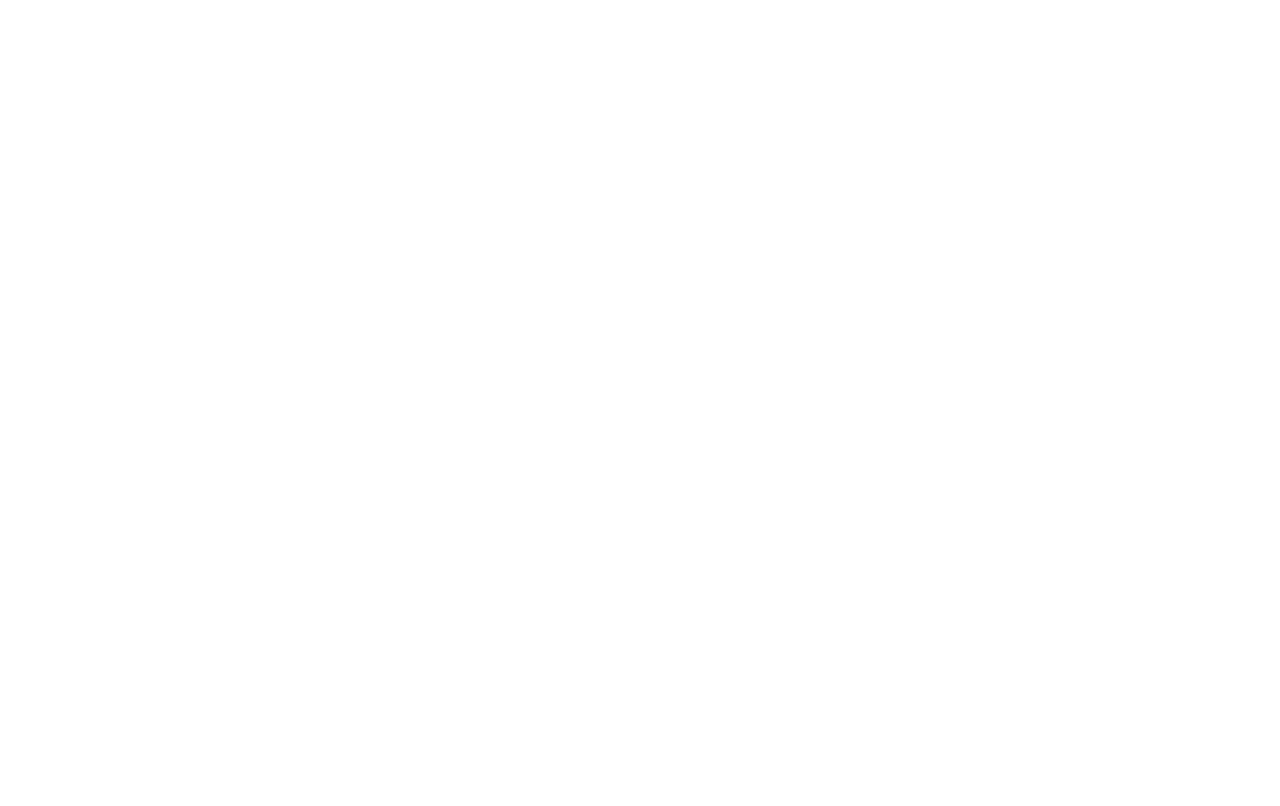
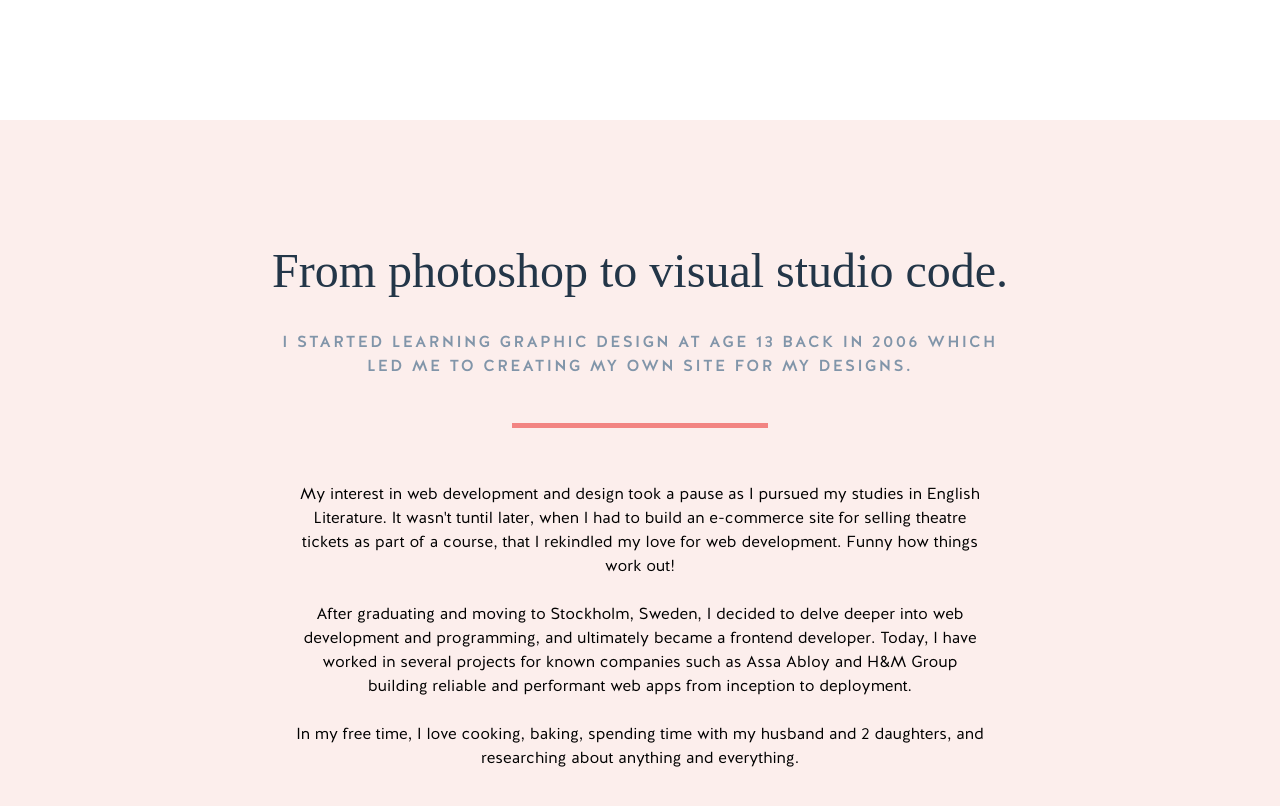
Before and after one commit to dila1001/portfolio, a Next.js app: page / in a window 1280 px wide. Shown: the part 680-1486 px from the top of the page. Before the commit the page ends 800 px from the top, so only its background shows below. Built offline with nearby package versions, Linux system fonts and the light colour scheme; a web font is replaced by a local one.

Commit message:
feat: add about me section

```diff
--- /dev/null
+++ b/app/components/modules/home/About.tsx
@@ -0,0 +1,42 @@
+const About = () => {
+  return (
+    <div className="bg-pink-light h-screen flex items-center justify-center">
+      <div className="flex flex-col items-center w-[775px] text-center">
+        <div className="font-caslon text-[48px] text-blue-black leading-none mb-[35px]">
+          From photoshop to visual studio code.
+        </div>
+        <div className="font-halisMedium text-[16px] text-blue-gray uppercase tracking-wider px-2 mb-[45px]">
+          I started learning graphic design at age 13 back in 2006 which led me
+          to creating my own site for my designs.
+        </div>
+        <div className="bg-coral h-[5px] w-[256px] mb-[54px]"></div>
+        <div className="px-10">
+          <p>
+            My interest in web development and design took a pause as I pursued
+            my studies in English Literature. It wasn&apos;t tuntil later, when
+            I had to build an e-commerce site for selling theatre tickets as
+            part of a course, that I rekindled my love for web development.
+            Funny how things work out!
+          </p>
+          <br />
+          <p>
+            After graduating and moving to Stockholm, Sweden, I decided to delve
+            deeper into web development and programming, and ultimately became a
+            frontend developer. Today, I have worked in several projects for
+            known companies such as Assa Abloy and H&M Group building reliable
+            and performant web apps from inception to deployment.
+          </p>
+          <br />
+          <p>
+            In my free time, I love cooking, baking, spending time with my
+            husband and 2 daughters, and researching about anything and
+            everything.
+          </p>
+          <br />
+        </div>
+      </div>
+    </div>
+  );
+};
+
+export default About;
--- a/app/page.tsx
+++ b/app/page.tsx
@@ -3,11 +3,13 @@
 import Posts from "./components/modules/blog/Posts";
 import { Button } from "@ui/Button";
 import Hero from "./components/modules/home/Hero";
+import About from "./components/modules/home/About";
 
 export default function Home() {
   return (
     <main className="mx-auto">
       <Hero />
+      <About />
     </main>
   );
 }
--- a/tailwind.config.ts
+++ b/tailwind.config.ts
@@ -28,7 +28,7 @@
         "blue-black": "#233648",
         "blue-gray": "#8195A9",
         "green-light": "#CCDDD9",
-        "pink-light": "#F28482",
+        "pink-light": "#FCEEEC",
         coral: "#F28482",
       },
       fontFamily: {
```
